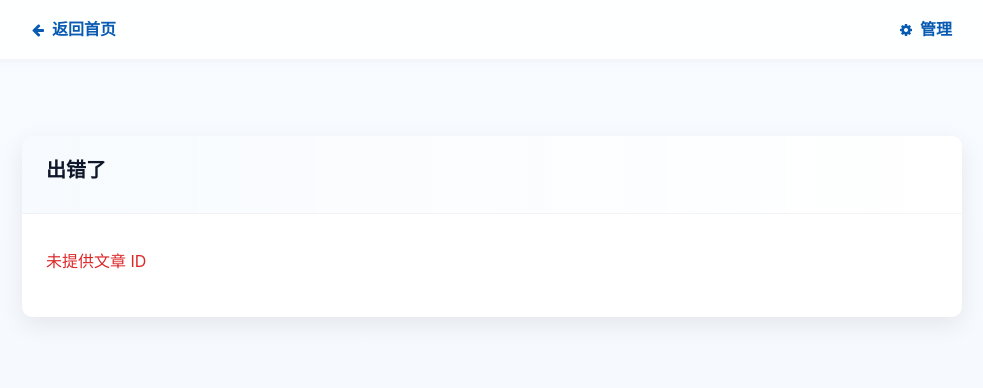
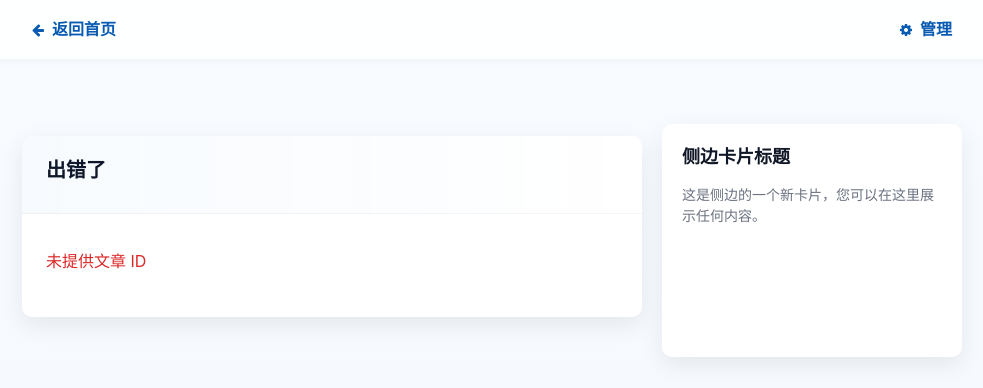
Before and after one commit to iqifa/iqifa, a plain HTML site: page post.html in a window 1280 px wide. Shown: the whole page, without its empty margins (148-1131 px from the left). Drawn offline with nearby package versions, Linux system fonts and the light colour scheme.

Commit message:
add right card

```diff
--- a/post.html
+++ b/post.html
@@ -58,6 +58,14 @@
           <div id="postActions" style="margin-top:16px;"></div>
         </div>
       </article>
+
+
+      <div class="sidebar-card">
+      <h2>侧边卡片标题</h2>
+      <p>这是侧边的一个新卡片，您可以在这里展示任何内容。</p>
+    </div>
+
+
     </div>
   </main>
 
--- a/styles.css
+++ b/styles.css
@@ -315,3 +315,33 @@ pre code .token.keyword,
 pre code .token.symbol {
   background: none !important;
 }
+
+
+
+.container {
+  display: flex;
+  justify-content: space-between;
+  gap: 20px;
+}
+
+.editor-card {
+  flex: 1;
+}
+
+.sidebar-card {
+  width: 300px;
+  background: var(--card-bg);
+  padding: 20px;
+  border-radius: var(--radius);
+  box-shadow: var(--shadow);
+}
+
+.sidebar-card h2 {
+  margin-top: 0;
+  font-size: 18px;
+}
+
+.sidebar-card p {
+  font-size: 14px;
+  color: var(--muted);
+}
```
